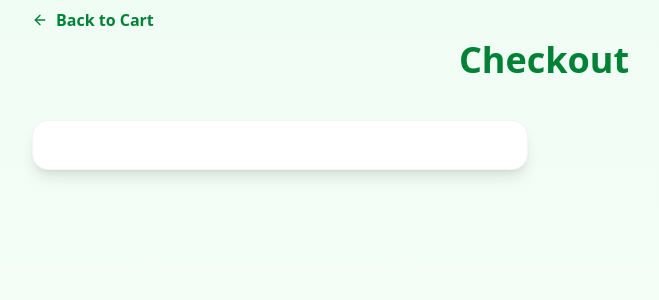
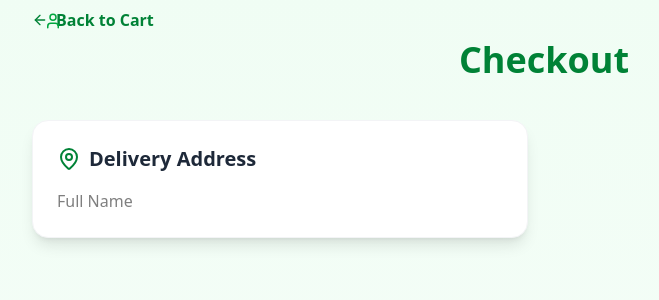
Before and after one commit to Sandeshdahal10/Snapcart, a Next.js app: page /user/checkout in a window 1280 px wide. Shown: the top 300 px of the page, without its empty margins (96-755 px from the left). Built offline with nearby package versions, Linux system fonts and the light colour scheme; no server answers.

Commit message:
Using useSelector hook to get the user information in checkout page.

```diff
--- a/src/app/user/checkout/page.tsx
+++ b/src/app/user/checkout/page.tsx
@@ -1,11 +1,22 @@
 'use client'
-import React from 'react'
+import React, { useState } from 'react'
 import {motion} from "motion/react"
-import { ArrowLeft } from 'lucide-react'
+import { ArrowLeft, MapPin, User } from 'lucide-react'
 import { useRouter } from 'next/navigation'
+import { useSelector } from 'react-redux'
+import { RootState } from '@/redux/store'
 
 function Checkout() {
   const router=useRouter();
+  const {userData}=useSelector((state:RootState)=>state.user)
+  const [address,setAddress]=useState({
+    fullName:userData?.name,
+    mobile:userData?.mobile,
+    city:"",
+    state:"",
+    pin:"",
+    fullAddress:"",
+  })
   return (
     <div className='w-[92%] md:w-[80%] mx-auto py-10 relative'>
       <motion.button
@@ -28,9 +39,16 @@ function Checkout() {
           initial={{ opacity: 0, x: -20 }}
         animate={{ opacity: 1, x: 0 }}
         transition={{ duration: 0.3 }}>
-          <h2>
-
+          <h2 className='text-xl font-semibold text-gray-800 mb-4 flex items-center gap-2'>
+            <MapPin className='text-green-700'/>
+            Delivery Address
           </h2>
+          <div className='space-y-4'>
+            <div className='relateive'>
+              <User className='absolute left-3 top-3 text-green-600' size={18}/>
+              <input type="text" placeholder='Full Name' />
+            </div>
+          </div>
           </motion.div>
         </div>
     </div>
```
